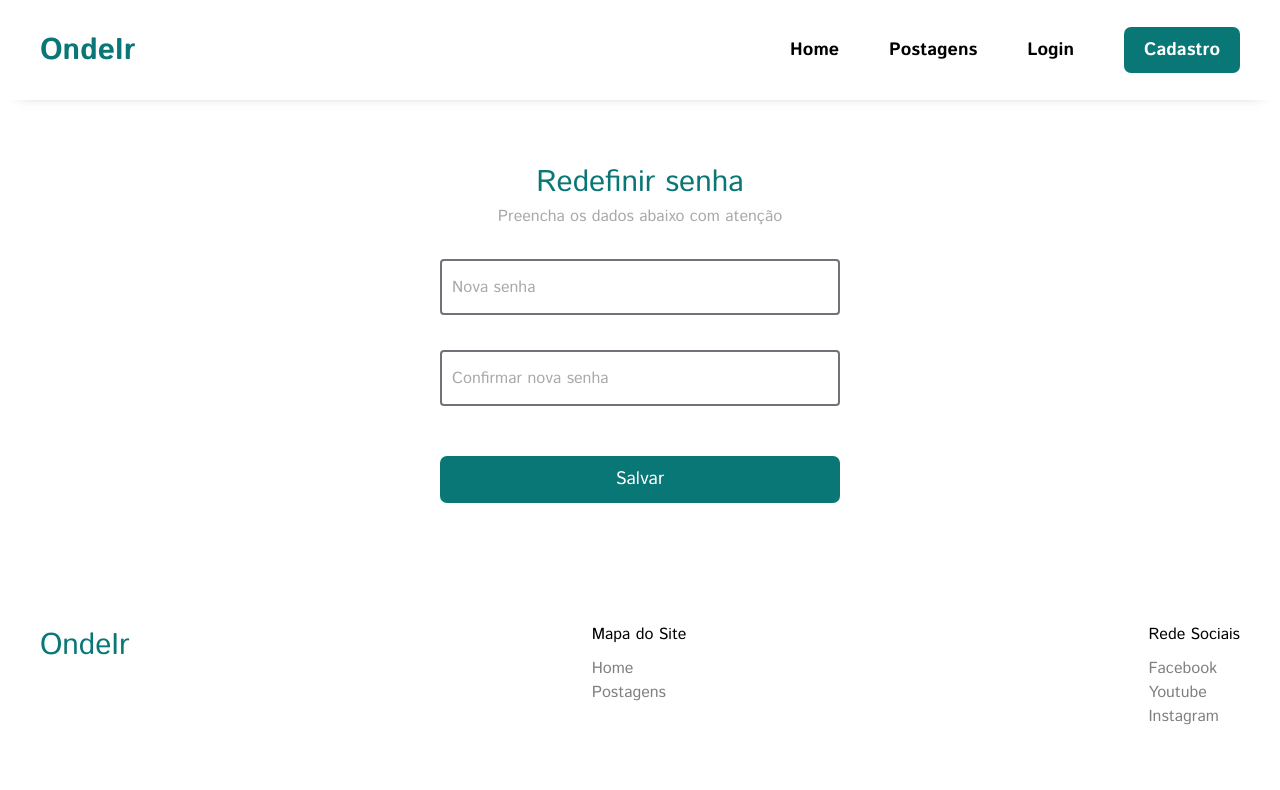
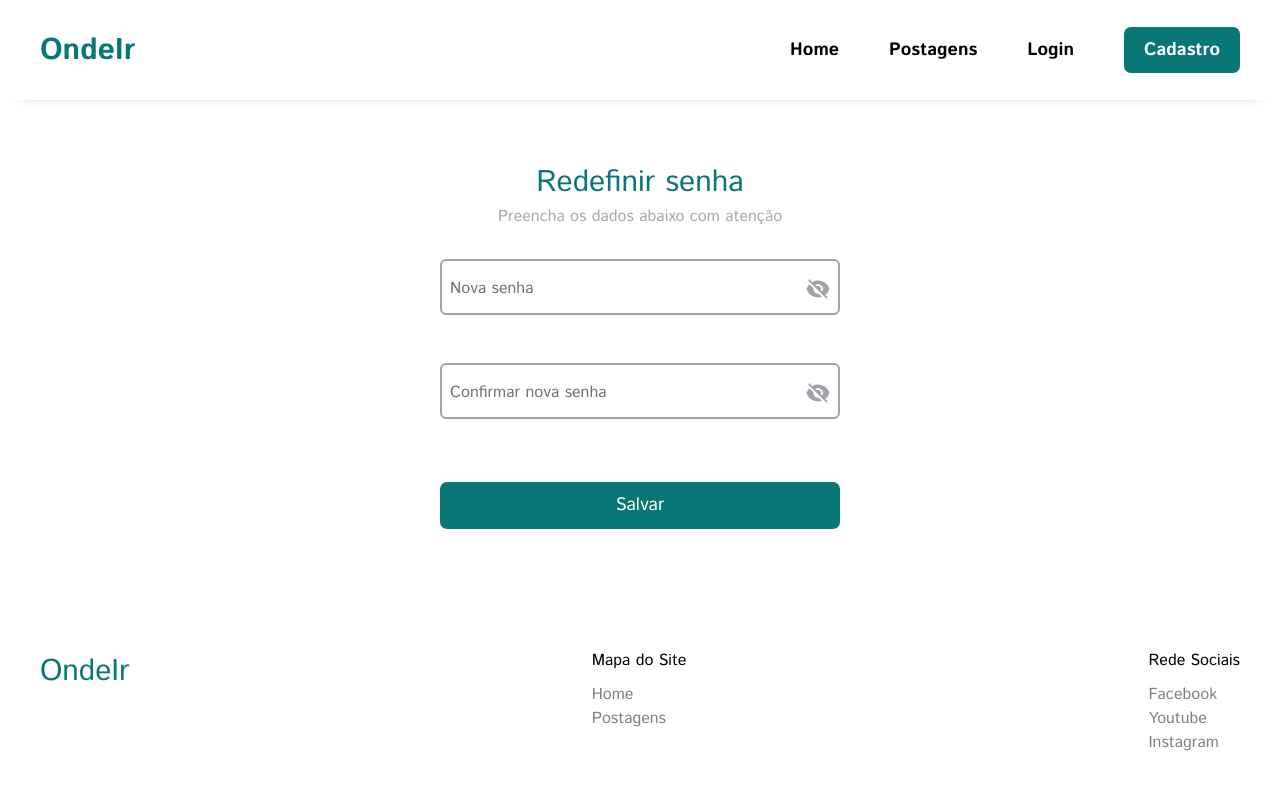
Before and after one commit to kiq17/ondeir-front, a React (Vite) app: page /redefinir/1 in a window 1280 px wide. Shown: the top 790 px of the page. Built offline with nearby package versions, Linux system fonts and the light colour scheme; no server answers.

Commit message:
feat: add input component to redefine pass component

```diff
--- a/src/components/RedfinePass/RedefinePass.tsx
+++ b/src/components/RedfinePass/RedefinePass.tsx
@@ -4,56 +4,74 @@ import * as yup from "yup";
 import { ValidationError } from "yup";
 import { redefine } from "../../services/api";
 import "../ChangePass/styleChangePass.css";
+import { Input } from "../Input";
+import { EyeIcon, EyeSlashIcon } from "@heroicons/react/20/solid";
 
 export const passSchema = yup.object({
-    newPass: yup.string().required("Campo obrigatório")
+  newPass: yup
+    .string()
+    .required("Campo obrigatório")
     .min(6, "Deve ter no mínimo 6 caracteres")
     .max(20, "Deve ter no mínimo 20 caracteres"),
-    newPassConfirm: yup.string().required("Campo obrigatório")
+  newPassConfirm: yup
+    .string()
+    .required("Campo obrigatório")
     .min(6, "Deve ter no mínimo 6 caracteres")
-        .max(20, "Deve ter no mínimo 20 caracteres")
+    .max(20, "Deve ter no mínimo 20 caracteres"),
+});
 
-})
+interface RedefinePassForm {
+  newPass: string;
+  newPassConfirm: string;
+}
 
 const RedefinePass = ({ params }) => {
   const [loading, setLoading] = useState<boolean>(false);
-    const [newPass, setNewPass] = useState<string>("");
-    const [newPassConfirm, setNewPassConfirm] = useState<string>("");
+  const [formValue, setFormValue] = useState<RedefinePassForm>({
+    newPass: "",
+    newPassConfirm: "",
+  });
   const [errors, setErrors] = useState<Record<string, string>>({});
+  const [toggle, setToggle] = useState<"text" | "password">("password");
   const navigate = useNavigate();
 
   const validateSchema = () => {
     try {
-            passSchema.validateSync({
+      const { newPass, newPassConfirm } = formValue;
+      passSchema.validateSync(
+        {
           newPass,
-                newPassConfirm
-            }, { abortEarly: false })
+          newPassConfirm,
+        },
+        { abortEarly: false }
+      );
     } catch (error) {
       const yupError = error as ValidationError;
       const objectErros: Record<string, string> = {};
 
-            yupError.inner.forEach(error => {
+      yupError.inner.forEach((error) => {
         if (!error.path) return;
 
         objectErros[error.path] = error.message;
       });
 
-            setErrors(objectErros)
-            return true
+      setErrors(objectErros);
+      return true;
     }
-    }
+  };
 
   const handleSubmit = async (e: FormEvent) => {
     e.preventDefault();
-        if (validateSchema()) return
+    if (validateSchema()) return;
+    const { newPass, newPassConfirm } = formValue;
     if (newPass !== newPassConfirm) {
-            setErrors({ newPassConfirm: "As senhas estão diferente" })
-            return
+      setErrors({ newPassConfirm: "As senhas estão diferente" });
+      return;
     }
     try {
       setLoading(true);
       await redefine({ senha: newPassConfirm }, params);
-            navigate(`/`, { state: "active" })
+      navigate(`/`, { state: "active" });
       setLoading(false);
     } catch (error) {
       setLoading(false);
@@ -70,53 +88,79 @@ const RedefinePass = ({ params }) => {
           </div>
           <form className="change-pass-form" onSubmit={handleSubmit}>
             <div className="change-pass-first-form">
-                            <div className="input-box" style={{ marginBottom: "35px" }} onClick={(e) => {
-                                e.stopPropagation()
-                                const inp = ((e.target as HTMLDivElement).childNodes[0] as HTMLInputElement)
-                                inp.focus()
-                            }}>
-                                <input type="password"
-                                    name="Nova senha"
-                                    className="form-input"
-                                    placeholder=" "
-                                    onClick={(e) => e.stopPropagation()}
-                                    value={newPass}
-                                    onChange={(e) => setNewPass(e.target.value)}
-                                    autoComplete="off"
+              {["newPass", "newPassConfirm"].map((item, i) => {
+                return (
+                  <Input.Root
+                    key={i}
+                    handleOnChange={(value) => {
+                      setFormValue((prev) => ({ ...prev, [item]: value }));
+                    }}
+                    onBlur={() => {
+                      if (validateSchema()) return;
+
+                      setErrors({});
+                    }}
+                    value={formValue[item]}
+                    type={toggle}
+                    name={item}
+                    className={`${
+                      errors[item] ? "border-red-500" : "border-zinc-400"
+                    } mb-12 w-full`}
+                  >
+                    <Input.Label htmlFor={item}>
+                      {(function teste() {
+                        if (item == "newPass") return "Nova senha";
+                        if (item == "newPassConfirm")
+                          return "Confirmar nova senha";
+                      })()}
+                    </Input.Label>
+                    <Input.Error
+                      stantard="Atenção ao digitar"
+                      state={{
+                        value: formValue[item],
+                        error: errors[item],
+                      }}
                     />
-                                <label htmlFor="Nova senha" className="form-label">Nova senha</label>
-                                {errors.newPass && (
-                                    <p className="error-msg">{errors.newPass}</p>
+                    <Input.Icon>
+                      {toggle == "text" && (
+                        <EyeIcon
+                          className="h-6 w-6 text-zinc-400 absolute top-4 right-2 cursor-pointer"
+                          onClick={(e) => {
+                            e.stopPropagation();
+                            setToggle("password");
+                          }}
+                        />
                       )}
+                      {toggle == "password" && (
+                        <EyeSlashIcon
+                          className="h-6 w-6 text-zinc-400 absolute top-4 right-2 cursor-pointer"
+                          onClick={(e) => {
+                            e.stopPropagation();
+                            setToggle("text");
+                          }}
+                        />
+                      )}
+                    </Input.Icon>
+                  </Input.Root>
+                );
+              })}
             </div>
-                            <div className="input-box" style={{ marginBottom: "35px" }} onClick={(e) => {
-                                e.stopPropagation()
-                                const inp = ((e.target as HTMLDivElement).childNodes[0] as HTMLInputElement)
-                                inp.focus()
-                            }}>
-                                <input type="password"
-                                    name="Confirmar nova senha"
-                                    className="form-input"
-                                    placeholder=" "
-                                    onClick={(e) => e.stopPropagation()}
-                                    value={newPassConfirm}
-                                    onChange={(e) => setNewPassConfirm(e.target.value)}
-                                    autoComplete="off"
-                                />
-                                <label htmlFor="Confirmar nova senha" className="form-label">Confirmar nova senha</label>
-                                {errors.newPassConfirm && (
-                                    <p className="error-msg">{errors.newPassConfirm}</p>
-                                )}
-                            </div>
-                        </div>
-                        <div style={{ alignContent: "center", margin: "0 auto", width: "400px" }}>
-                            <button className="edit-profile-btn" type="submit">{loading ? "Carregando..." : "Salvar"}</button>
+            <div
+              style={{
+                alignContent: "center",
+                margin: "0 auto",
+                width: "400px",
+              }}
+            >
+              <button className="edit-profile-btn" type="submit">
+                {loading ? "Carregando..." : "Salvar"}
+              </button>
             </div>
           </form>
         </div>
       </div>
     </section>
-    )
-}
+  );
+};
 
 export default RedefinePass;
```
Lines whose indentation alone changed are shown as unchanged.
